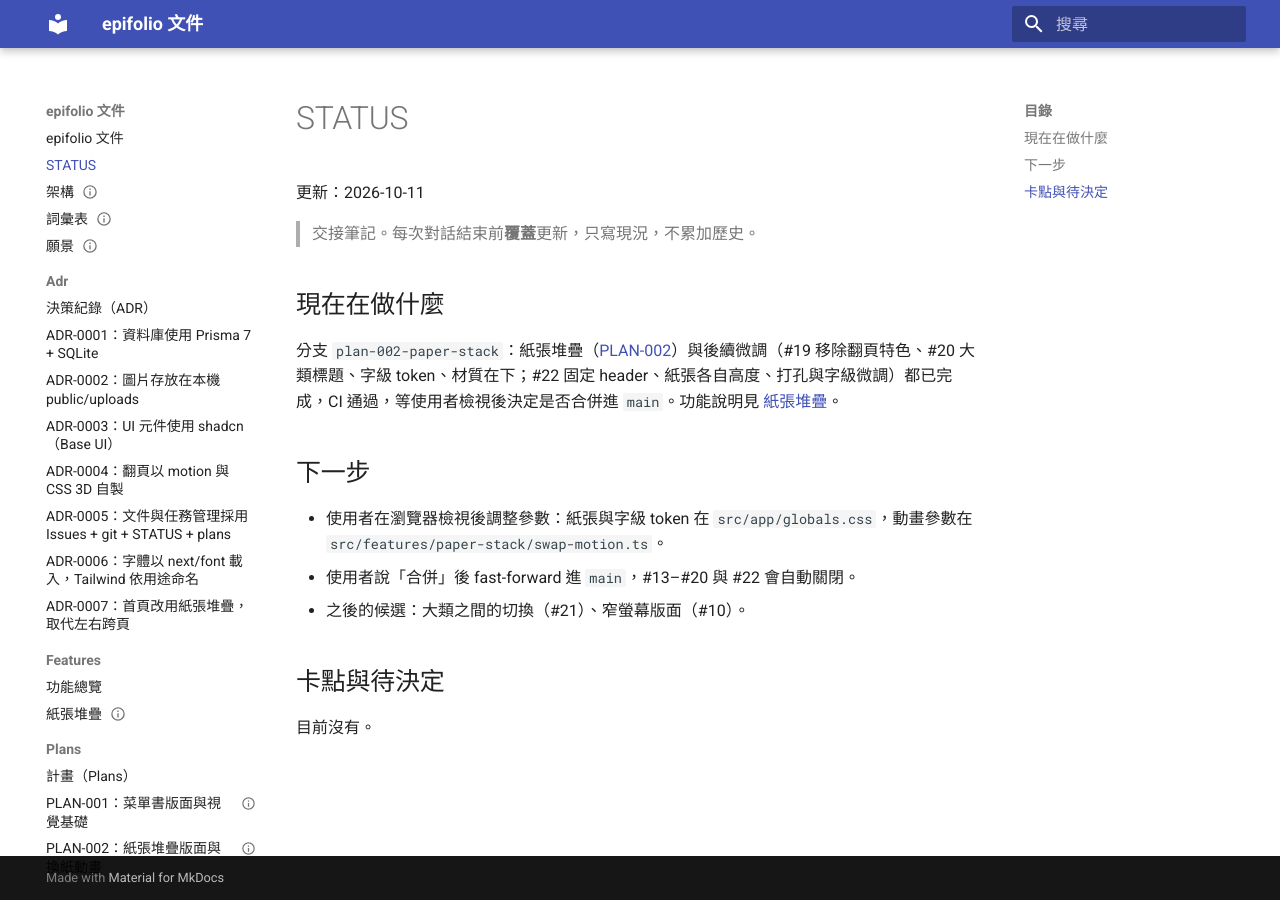
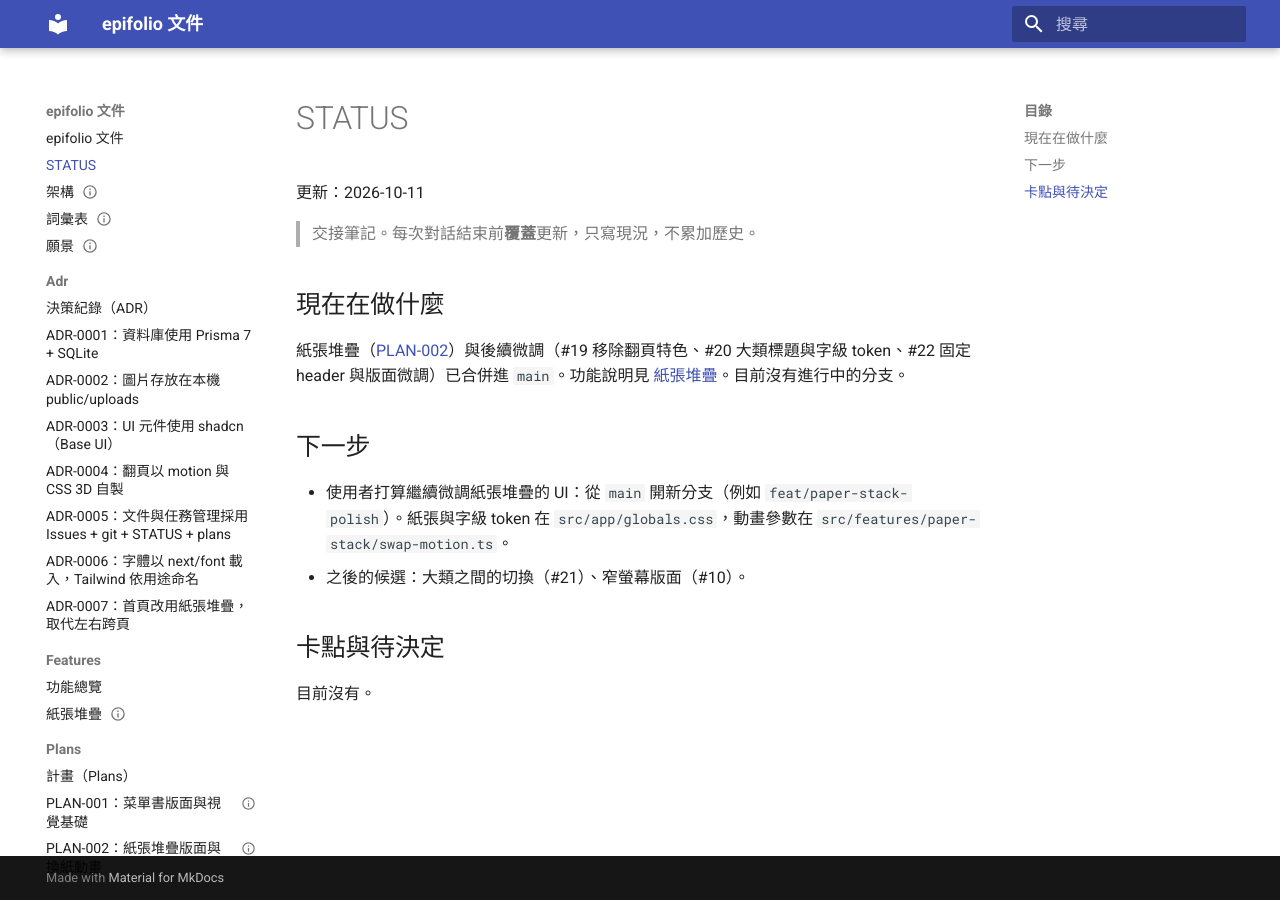
Before and after one commit to piercelin11/epifolio, an MkDocs documentation site: the page built from docs/STATUS.md, in a window 1280 px wide. Built offline with MkDocs 1.6.1 and Material for MkDocs 9.7.7, drawn with Linux system fonts in a browser that asks for light colours.

Commit message:
docs: update status for merge of paper stack work

```diff
--- a/docs/STATUS.md
+++ b/docs/STATUS.md
@@ -6,12 +6,11 @@
 
 ## 現在在做什麼
 
-分支 `plan-002-paper-stack`：紙張堆疊（[PLAN-002](plans/PLAN-002-paper-stack.md)）與後續微調（#19 移除翻頁特色、#20 大類標題、字級 token、材質在下；#22 固定 header、紙張各自高度、打孔與字級微調）都已完成，CI 通過，等使用者檢視後決定是否合併進 `main`。功能說明見 [紙張堆疊](features/paper-stack.md)。
+紙張堆疊（[PLAN-002](plans/PLAN-002-paper-stack.md)）與後續微調（#19 移除翻頁特色、#20 大類標題與字級 token、#22 固定 header 與版面微調）已合併進 `main`。功能說明見 [紙張堆疊](features/paper-stack.md)。目前沒有進行中的分支。
 
 ## 下一步
 
-- 使用者在瀏覽器檢視後調整參數：紙張與字級 token 在 `src/app/globals.css`，動畫參數在 `src/features/paper-stack/swap-motion.ts`。
-- 使用者說「合併」後 fast-forward 進 `main`，#13–#20 與 #22 會自動關閉。
+- 使用者打算繼續微調紙張堆疊的 UI：從 `main` 開新分支（例如 `feat/paper-stack-polish`）。紙張與字級 token 在 `src/app/globals.css`，動畫參數在 `src/features/paper-stack/swap-motion.ts`。
 - 之後的候選：大類之間的切換（#21）、窄螢幕版面（#10）。
 
 ## 卡點與待決定
```
